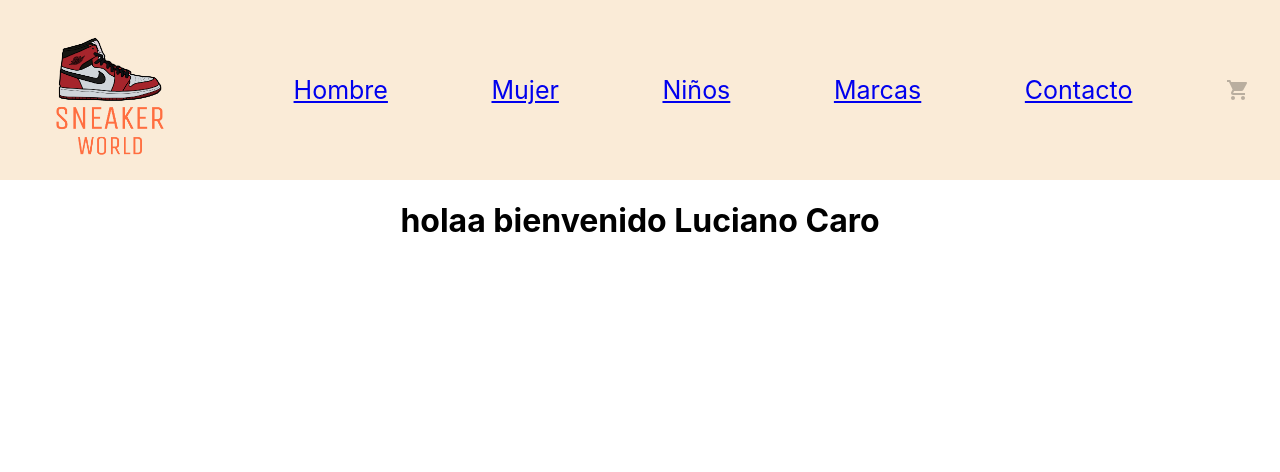
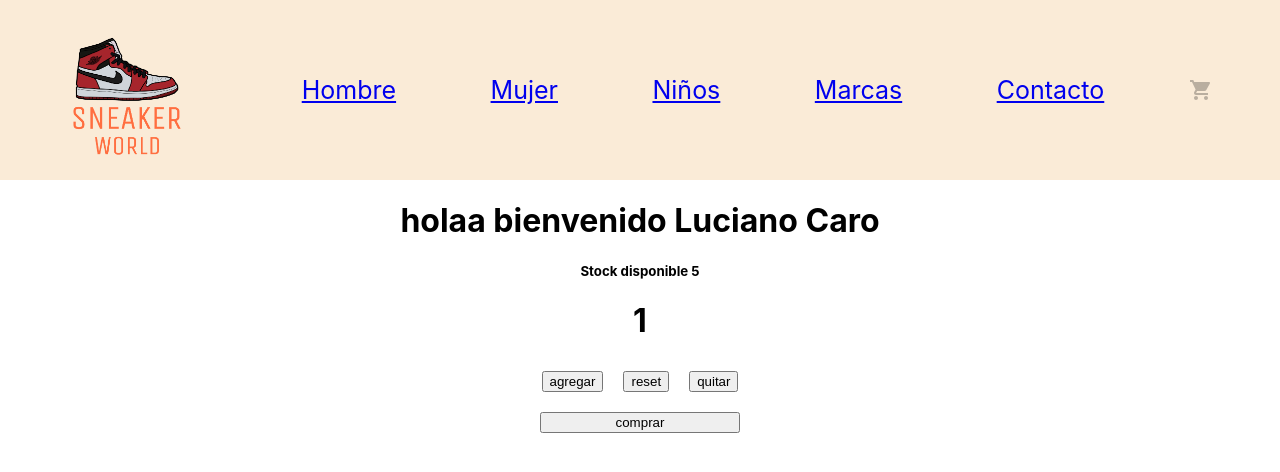
Before and after one commit to lucianocaro3/react_lucianocaro, a React (Create React App) app in the folder miproyecto/: page / in a window 1280 px wide. Shown: the top 472 px of the page. Built offline with nearby package versions, Linux system fonts and the light colour scheme.

Commit message:
componentes 2

```diff
--- a/miproyecto/src/components/ItemListContainer.js
+++ b/miproyecto/src/components/ItemListContainer.js
@@ -1,8 +1,15 @@
-const Itemlist = (props) => {
+import { Itemcount } from "./Itemcount";
+
+const Itemlist = ({nombre,apellido}) => {
+  let  onAdd = () =>{
+        console.log("Gracias por tu compra!")
+    }
 return(
     <>
-    <h1> holaa bienvenido {props.nombre} {props.apellido}</h1>
+    <h1> holaa bienvenido {nombre} {apellido}</h1>
+    <Itemcount stock={5} initial={1} onAdd={onAdd}/>
     </>
+
 )
 }
 
--- /dev/null
+++ b/miproyecto/src/components/Itemcount.js
@@ -0,0 +1,42 @@
+import "./Navbar.css"
+import React, { useState } from "react"
+
+
+ export const Itemcount = ({stock, initial, onAdd}) => {
+
+
+const [contador, setContador] = useState(initial)
+
+
+
+     const Incremento = () => { if (contador < stock) {
+      setContador(contador + 1 )
+     }
+
+
+     }
+
+     const Decremento = () => { if (contador > 1){
+      setContador(contador - 1 )
+     }
+
+     }
+
+     const reset = () => {
+         setContador(initial)
+     }
+
+
+        return (
+        <>
+        <h5> Stock disponible {stock}</h5>
+        <h1>{contador}</h1>
+        <button onClick={Incremento}> agregar</button>
+        <button onClick={reset}> reset</button>
+        <button onClick={Decremento}> quitar</button>
+        <br/>
+        <button id="comprar" onClick={onAdd}> comprar</button>
+        </>
+
+        )
+        }
--- a/miproyecto/src/components/Navbar.css
+++ b/miproyecto/src/components/Navbar.css
@@ -1,11 +1,11 @@
 
 nav{
     display: flex;
-    justify-content: space-between;
+    justify-content: space-around;
     background-color: antiquewhite;
    align-items: center;
  padding-right: 30px;
- padding-left: 20px;
+
 
 }
 
@@ -20,3 +20,11 @@ img{
 div{
     text-align: center;
 }
+
+button{
+    margin: 10px ;
+}
+
+#comprar{
+    width: 200px;
+}
```
Also changed, not shown: miproyecto/src/App.js (+5 -8 lines), miproyecto/src/components/Navbar.js (+7 -8 lines).
